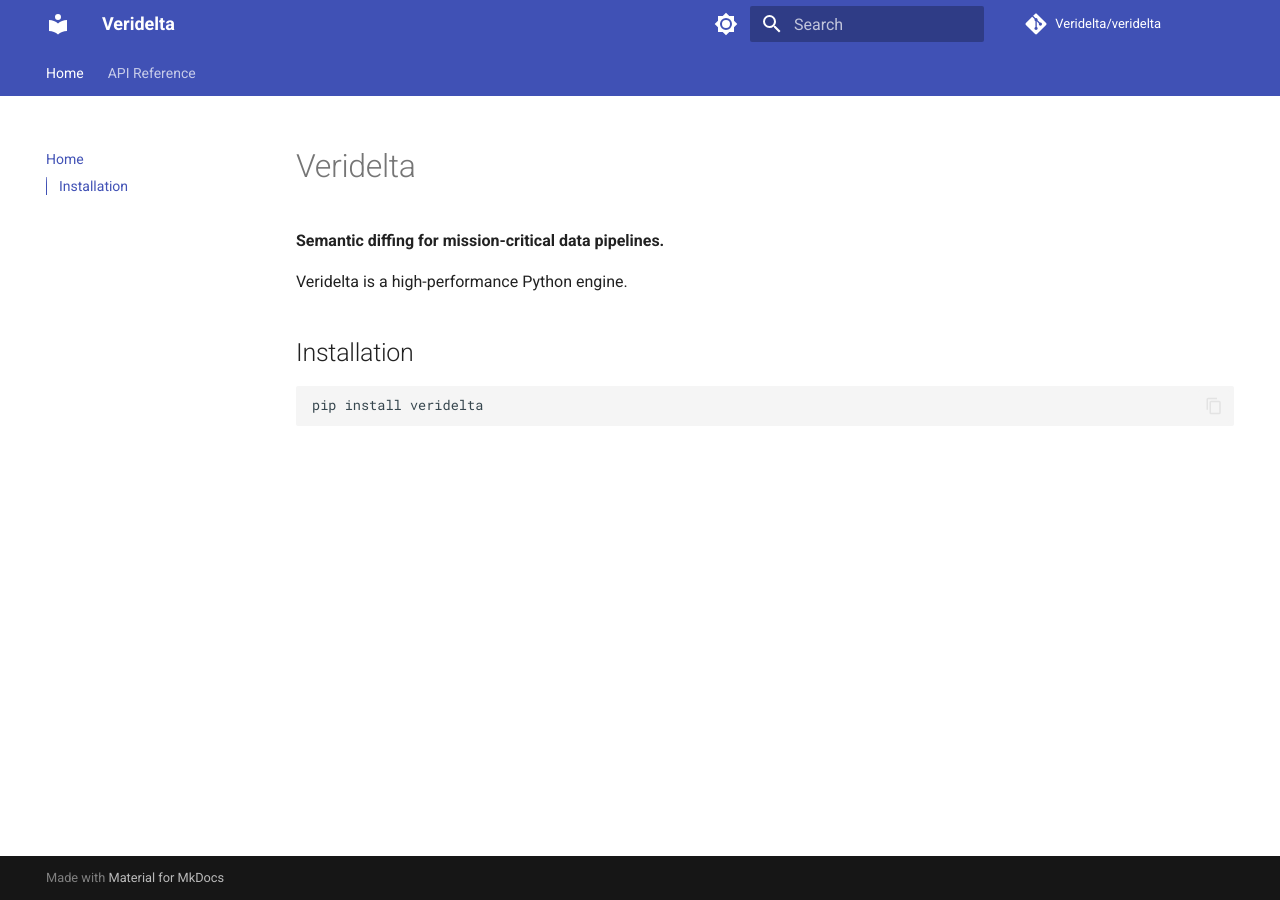
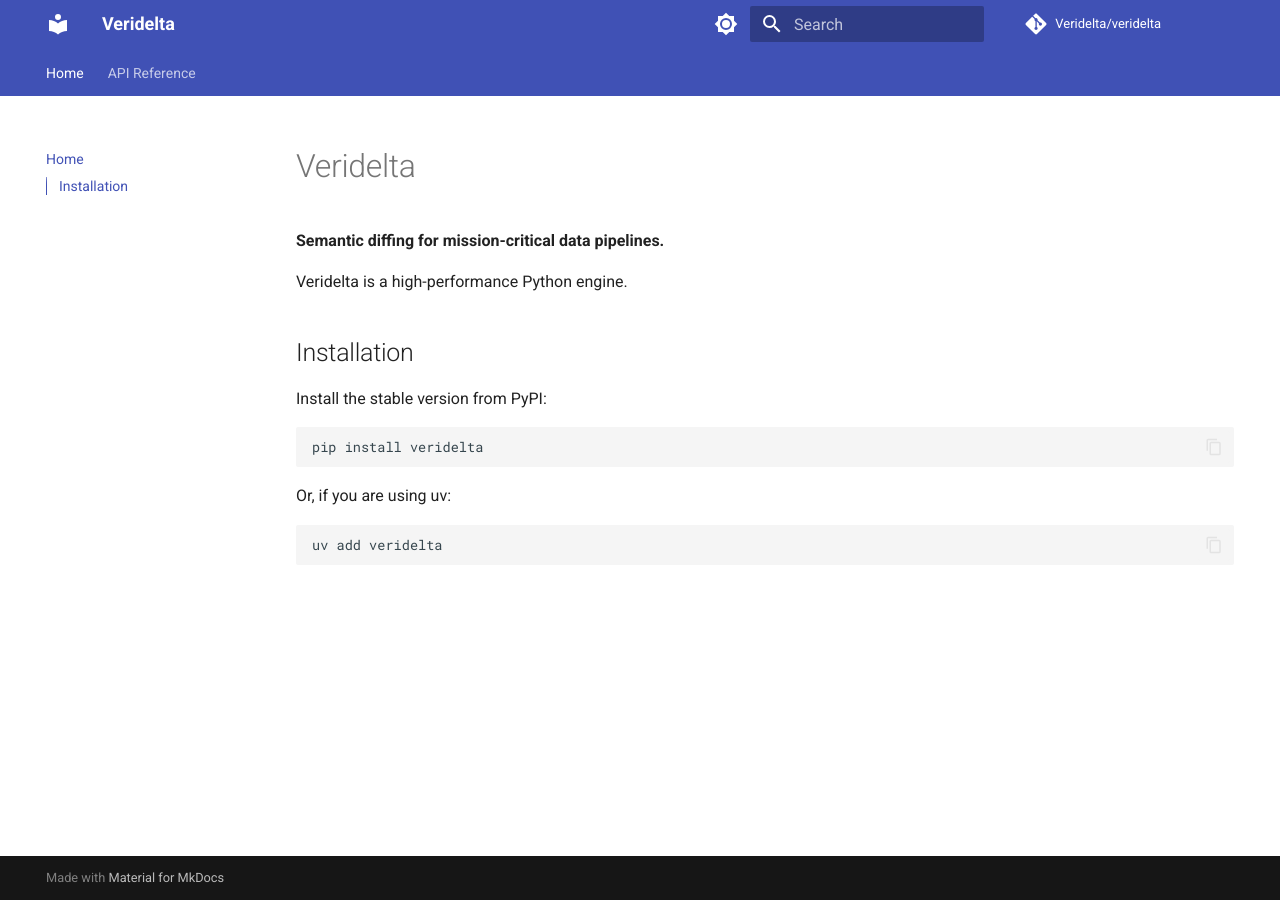
Before and after one commit to Veridelta/veridelta, an MkDocs documentation site: the page built from docs/index.md, in a window 1280 px wide. Built offline with MkDocs 1.6.1 and Material for MkDocs 9.7.7, drawn with Linux system fonts in a browser that asks for light colours; comment, search, counter and statistics services are not loaded.

Commit message:
docs: update installation instructions to include pip and uv

````diff
--- a/docs/index.md
+++ b/docs/index.md
@@ -5,6 +5,15 @@
 Veridelta is a high-performance Python engine.
 
 ## Installation
+
+Install the stable version from PyPI:
+
 ```bash
 pip install veridelta
 ```
+
+Or, if you are using uv:
+
+```bash
+uv add veridelta
+```
````
